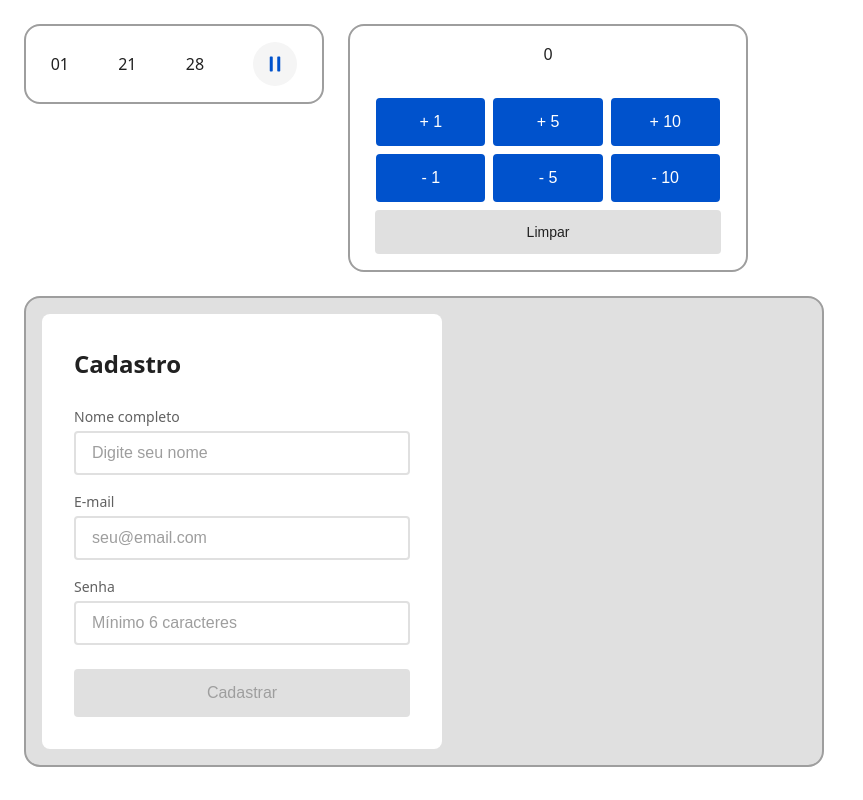
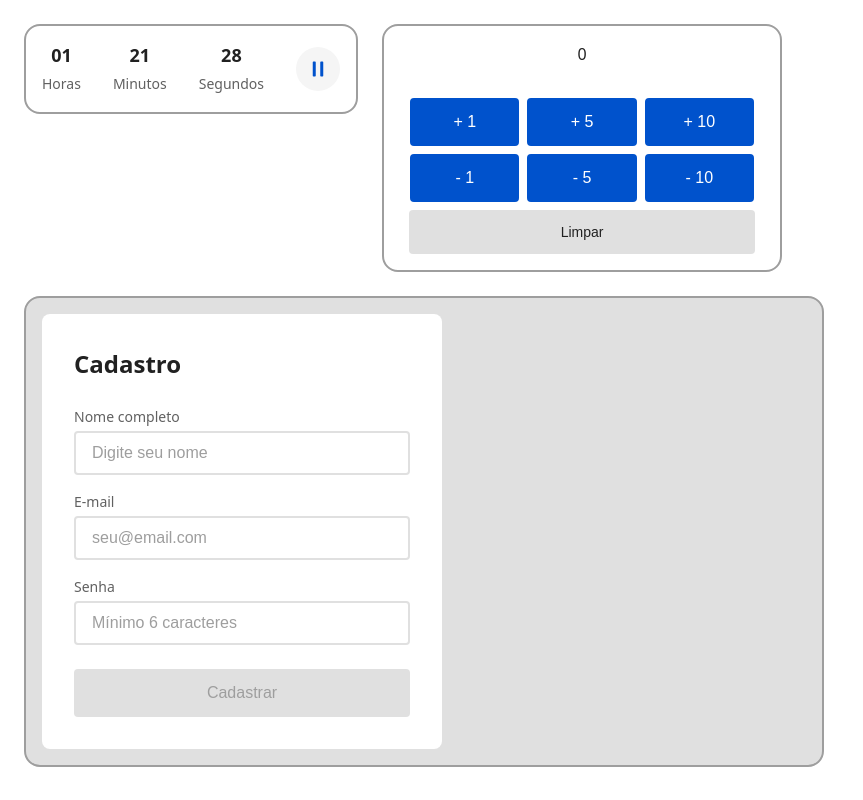
Before and after one commit to derick-rufino/react-hooks-study, a React (Vite) app: page / in a window 1280 px wide. Shown: the whole page, without its empty margins (0-863 px from the left). Built offline with nearby package versions, Linux system fonts and the light colour scheme.

Commit message:
Refactor Relogio component styles and improve time display labels

```diff
--- a/src/components/relogio/relogio.css
+++ b/src/components/relogio/relogio.css
@@ -5,7 +5,7 @@
   padding: var(--spacing-md);
   border-radius: var(--radius-lg);
   flex: 0 1 auto;
-  width: min(100%, 300px);
+  width: min(100%, fit-content);
   height: fit-content;
   display: flex;
   align-items: center;
@@ -13,7 +13,21 @@
   gap: var(--spacing-xl);
 }
 
-/* Ícone de pause/play — mantém consistência visual com botões do sistema */
+.hours, .minutes, .seconds {
+  font-weight: var(--font-weight-bold);
+  font-size: var(--font-size-lg);
+  max-width: 30%;
+  text-align: center;
+  overflow-wrap: break-word;
+}
+
+.label {
+  font-size: var(--font-size-sm);
+  font-weight: var(--font-weight-medium);
+  color: var(--text-secondary);
+  text-align: center;
+}
+
 .pause-play-btn {
   background: var(--gray-100);
   border: 2px solid transparent;
--- a/src/components/relogio/relogio.jsx
+++ b/src/components/relogio/relogio.jsx
@@ -7,7 +7,8 @@ export default function Relogio() {
   const [estaCorrendo, setEstaCorrendo] = useState(true);
   useEffect(() => {
     // useEffect para colaterais
-    if (estaCorrendo) { // Adicionada uma verificação do estado atual: se estaCorrendo for true, então ele gera um novo timer e limpa o antigo ali embaixo no return
+    if (estaCorrendo) {
+      // Adicionada uma verificação do estado atual: se estaCorrendo for true, então ele gera um novo timer e limpa o antigo ali embaixo no return
       const id = setInterval(() => {
         // Define um novo timer que atualiza a cada 1 segundo e o nome dele é id
         setHorarioAtual(new Date()); // define o horarioAtual como uma nova data a cada 1 segundo, pois está dentro do timer
@@ -23,11 +24,28 @@ export default function Relogio() {
 
   return (
     <div className="container-relogio">
-      <p className="hours">{horas}</p>
-      <p className="minutes">{minutos}</p>
-      <p className="seconds">{segundos}</p>
+      <p className="hours">
+        {horas}
+        <br />
+        <span className="label">Horas</span>
+      </p>
+      <p className="minutes">
+        {minutos}
+        <br />
+        <span className="label">Minutos</span>
+      </p>
+      <p className="seconds">
+        {segundos}
+        <br />
+        <span className="label">Segundos</span>
+      </p>
 
-      <button className="pause-play-btn" onClick={() => setEstaCorrendo(!estaCorrendo)}> {/* sempre o onClick deve passar uma função callback
+      <button
+        className="pause-play-btn"
+        onClick={() => setEstaCorrendo(!estaCorrendo)}
+      >
+        {" "}
+        {/* sempre o onClick deve passar uma função callback
         depois eu usei o operador de negação para inverter o valor atual do estaCorrendo, asssim se estiver, ele muda pra false, e se for false, ele muda pra true sem precisar de mais funções
       */}
         {estaCorrendo ? ( // Condicional ternario // se for true, então usa o svg pause e se for false usa o svg play
```
